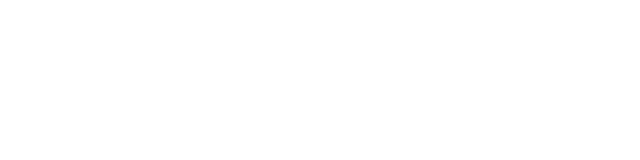
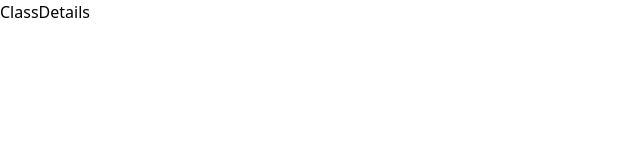
Before and after one commit to rts-cmk-wu07/wu07-terminsprove-celinerh, a React (Create React App) app: page /class in a window 1280 px wide. Before the commit this address had no page. Shown: the top 160 px of the page, without its empty margins (0-640 px from the left). Built offline with nearby package versions, Linux system fonts and the light colour scheme.

Commit message:
setup pages and router

```diff
--- a/src/App.js
+++ b/src/App.js
@@ -1,5 +1,11 @@
+import { Outlet } from "react-router-dom";
+
 function App() {
-  return <div className="App"></div>;
+  return (
+    <div className="App">
+      <Outlet />
+    </div>
+  );
 }
 
 export default App;
--- a/src/index.js
+++ b/src/index.js
@@ -3,13 +3,26 @@
 import "./index.css";
 import App from "./App";
 import { BrowserRouter, Route, Routes } from "react-router-dom";
+import Welcome from "./pages/Welcome";
+import Home from "./pages/Home";
+import ClassDetails from "./pages/ClassDetails";
+import Search from "./pages/Search";
+import MySchedule from "./pages/MySchedule";
+import NotFound from "./pages/NotFound";
 
 const root = ReactDOM.createRoot(document.getElementById("root"));
 root.render(
   <React.StrictMode>
     <BrowserRouter>
       <Routes>
-        <Route element={<App />}></Route>
+        <Route element={<App />}>
+          <Route index element={<Welcome />} />
+          <Route path="/home" element={<Home />} />
+          <Route path="/class" element={<ClassDetails />} />
+          <Route path="/search" element={<Search />} />
+          <Route path="/schedule" element={<MySchedule />} />
+          <Route path="*" element={<NotFound />} />
+        </Route>
       </Routes>
     </BrowserRouter>
   </React.StrictMode>
--- /dev/null
+++ b/src/pages/ClassDetails.js
@@ -0,0 +1,5 @@
+function ClassDetails() {
+  return <div>ClassDetails</div>;
+}
+
+export default ClassDetails;
--- /dev/null
+++ b/src/pages/Home.js
@@ -0,0 +1,5 @@
+function Home() {
+  return <div>Home</div>;
+}
+
+export default Home;
--- /dev/null
+++ b/src/pages/MySchedule.js
@@ -0,0 +1,5 @@
+function MySchedule() {
+  return <div>MySchedule</div>;
+}
+
+export default MySchedule;
--- /dev/null
+++ b/src/pages/Navigation.js
@@ -0,0 +1,5 @@
+function Navigation() {
+  return <div>Navigation</div>;
+}
+
+export default Navigation;
--- /dev/null
+++ b/src/pages/NotFound.js
@@ -0,0 +1,5 @@
+function NotFound() {
+  return <div>NotFound</div>;
+}
+
+export default NotFound;
--- /dev/null
+++ b/src/pages/Search.js
@@ -0,0 +1,5 @@
+function Search() {
+  return <div>Search</div>;
+}
+
+export default Search;
--- /dev/null
+++ b/src/pages/Welcome.js
@@ -0,0 +1,5 @@
+function Welcome() {
+  return <div>Welcome</div>;
+}
+
+export default Welcome;
```
